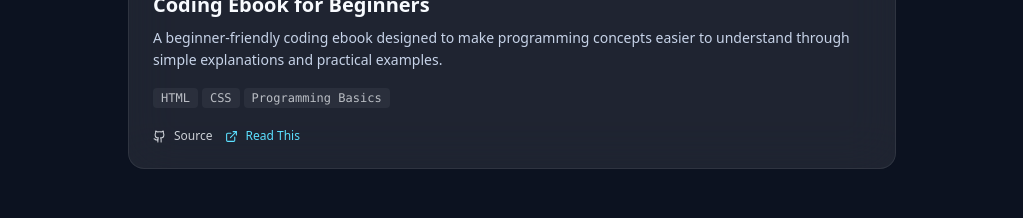
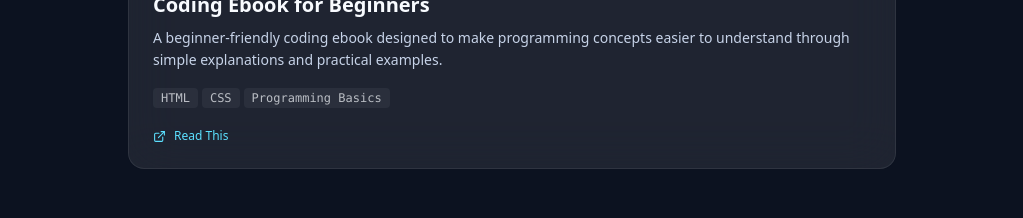
Before and after one commit to kadir847/personalprofile, a React app: page / in a window 1280 px wide. Shown: the part 3540-3758 px from the top of the page, without its empty margins (128-1151 px from the left). Built offline with nearby package versions, Linux system fonts and the light colour scheme; the HTML template or start-up script is replaced by a standard one.

Commit message:
Remove source button from ebook project

```diff
--- a/src/components/Projects.tsx
+++ b/src/components/Projects.tsx
@@ -96,14 +96,6 @@ export default function Projects() {
                 {/* Links */}
                 <div className="flex flex-wrap gap-3">
                   <a
-                    href={project.github}
-                    className="flex items-center gap-2 text-xs text-snow/80 hover:text-snow transition-colors"
-                    target="_blank"
-                    rel="noopener noreferrer"
-                  >
-                    <Github size={13} /> Source
-                  </a>
-                  <a
                     href={project.live}
                     className="flex items-center gap-2 text-xs text-accent hover:text-glow transition-colors"
                     target="_blank"
```
